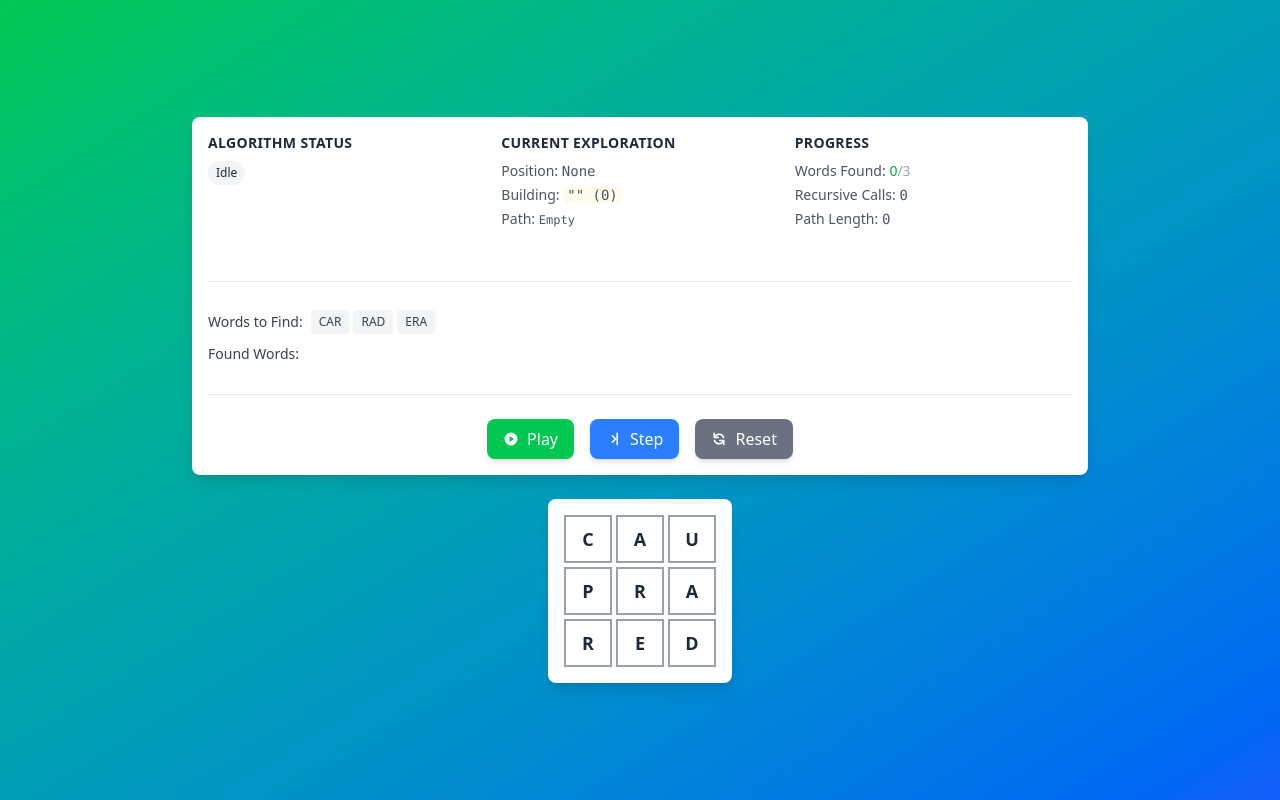
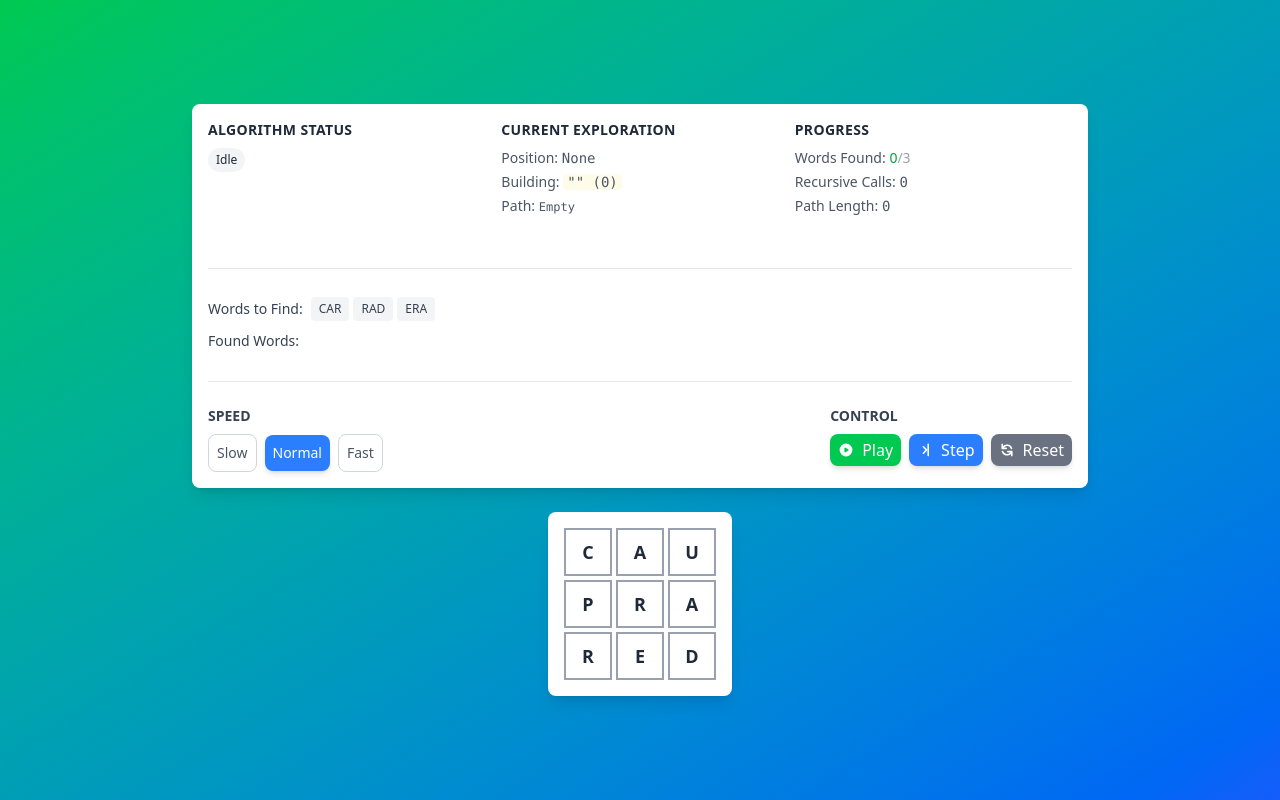
Before and after one commit to tony-montemuro/crossword, a React (Vite) app: page / in a window 1280 px wide. Built offline with nearby package versions, Linux system fonts and the light colour scheme.

Commit message:
add configurable speed

```diff
--- a/src/components/AlgorithmControls.tsx
+++ b/src/components/AlgorithmControls.tsx
@@ -1,4 +1,4 @@
-import { useMemo } from 'react';
+import { useMemo, useState } from 'react';
 import { AlgorithmController } from '../algorithms/AlgorithmController';
 import { wordSearch } from '../algorithms/wordSearch';
 import type { AlgorithmActions, AlgorithmState } from '../types/AlgorithmState';
@@ -11,8 +11,16 @@ interface AlgorithmControlsProps {
 }
 
 export default function AlgorithmControls({ state, actions, board, words }: AlgorithmControlsProps) {
+  const [SPEED_SLOW, SPEED_NORMAL, SPEED_FAST] = [2000, 1000, 500];
+
   const controller = useMemo(() => new AlgorithmController(actions), []);
+  const [speed, setSpeed] = useState<number>(SPEED_NORMAL);
   const algorithmGenerator = wordSearch(board, words);
+
+  const handleSpeedChange = (e: React.MouseEvent<HTMLButtonElement>): void => {
+    controller.reset();
+    setSpeed(parseInt(e.currentTarget.dataset.speed ?? `${SPEED_NORMAL}`));
+  }
 
   const handlePlayPause = () => {
     if (state.isRunning && !state.isPaused) {
@@ -20,7 +28,7 @@ export default function AlgorithmControls({ state, actions, board, words }: Algo
     } else if (state.isPaused) {
       controller.resume();
     } else {
-      controller.startAlgorithm(algorithmGenerator, 1000);
+      controller.startAlgorithm(algorithmGenerator, speed);
     }
   };
 
@@ -28,7 +36,7 @@ export default function AlgorithmControls({ state, actions, board, words }: Algo
     if (state.isRunning) {
       controller.stepOnce();
     } else {
-      controller.startAlgorithm(algorithmGenerator, 1000, true);
+      controller.startAlgorithm(algorithmGenerator, speed, true);
     }
   };
 
@@ -61,14 +69,63 @@ export default function AlgorithmControls({ state, actions, board, words }: Algo
   };
 
   return (
+    <div className="flex flex-row justify-between">
+
+      {/* Speed buttons */ }
       <div>
-      <div className="flex items-center justify-center gap-4">
+        <h3 className="text-sm font-semibold text-gray-700 uppercase mb-2">Speed</h3>
+        <div className="flex items-center justify-center gap-2">
+          <button
+            data-speed={ SPEED_SLOW }
+            onClick={ (e) => handleSpeedChange(e) }
+            className={ `
+        px-2 py-2 rounded-lg font-medium transition-all duration-200 text-sm
+        ${speed === SPEED_SLOW
+                ? 'bg-blue-500 text-white shadow-md'
+                : 'bg-white text-gray-600 border border-gray-300 hover:border-blue-400 hover:text-blue-600'
+              }
+      `}
+          >
+            Slow
+          </button>
+          <button
+            data-speed={ SPEED_NORMAL }
+            onClick={ (e) => handleSpeedChange(e) }
+            className={ `
+        px-2 py-2 rounded-lg font-medium transition-all duration-200 text-sm
+        ${speed === SPEED_NORMAL
+                ? 'bg-blue-500 text-white shadow-md border-transparent'
+                : 'bg-white text-gray-600 border border-gray-300 hover:border-blue-400 hover:text-blue-600'
+              }
+      `}
+          >
+            Normal
+          </button>
+          <button
+            data-speed={ SPEED_FAST }
+            onClick={ (e) => handleSpeedChange(e) }
+            className={ `
+        px-2 py-2 rounded-lg font-medium transition-all duration-200 text-sm
+        ${speed === SPEED_FAST
+                ? 'bg-blue-500 text-white shadow-md'
+                : 'bg-white text-gray-600 border border-gray-300 hover:border-blue-400 hover:text-blue-600'
+              }
+      `}
+          >
+            Fast
+          </button>
+        </div>
+      </div>
+
+      <div className="flex flex-col">
         {/* Play/Pause Button */ }
+        <h3 className="text-sm font-semibold text-gray-700 uppercase mb-2">Control</h3>
+        <div className="flex items-center justify-center gap-2">
           <button
             onClick={ handlePlayPause }
             disabled={ state.isComplete }
             className={ `
-                        flex items-center gap-2 px-4 py-2 rounded-lg font-medium transition-all duration-200
+                        flex items-center gap-2 px-2 py-1 rounded-lg font-medium transition-all duration-200
                         ${state.isComplete
                 ? 'bg-gray-100 text-gray-400 cursor-not-allowed'
                 : state.isRunning && !state.isPaused
@@ -86,7 +143,7 @@ export default function AlgorithmControls({ state, actions, board, words }: Algo
             onClick={ handleStep }
             disabled={ state.isComplete || (state.isRunning && !state.isPaused) }
             className={ `
-    flex items-center gap-2 px-4 py-2 rounded-lg font-medium transition-all duration-200
+    flex items-center gap-2 px-2 py-1 rounded-lg font-medium transition-all duration-200
     ${(state.isComplete || (state.isRunning && !state.isPaused))
                 ? 'bg-gray-100 text-gray-400 cursor-not-allowed'
                 : 'bg-blue-500 hover:bg-blue-600 text-white shadow-md hover:shadow-lg'
@@ -103,7 +160,7 @@ export default function AlgorithmControls({ state, actions, board, words }: Algo
           {/* Reset Button */ }
           <button
             onClick={ handleReset }
-          className="flex items-center gap-2 px-4 py-2 rounded-lg font-medium bg-gray-500 hover:bg-gray-600 text-white shadow-md hover:shadow-lg transition-all duration-200"
+            className="flex items-center gap-2 px-2 py-1 rounded-lg font-medium bg-gray-500 hover:bg-gray-600 text-white shadow-md hover:shadow-lg transition-all duration-200"
           >
             <svg className="w-4 h-4" fill="currentColor" viewBox="0 0 20 20">
               <path fillRule="evenodd" d="M4 2a1 1 0 011 1v2.101a7.002 7.002 0 0111.601 2.566 1 1 0 11-1.885.666A5.002 5.002 0 005.999 7H9a1 1 0 010 2H4a1 1 0 01-1-1V3a1 1 0 011-1zm.008 9.057a1 1 0 011.276.61A5.002 5.002 0 0014.001 13H11a1 1 0 110-2h5a1 1 0 011 1v5a1 1 0 11-2 0v-2.101a7.002 7.002 0 01-11.601-2.566 1 1 0 01.61-1.276z" clipRule="evenodd" />
@@ -111,13 +168,7 @@ export default function AlgorithmControls({ state, actions, board, words }: Algo
             Reset
           </button>
         </div>
-
-      {/* Status Text */ }
-      { state.isComplete && (
-        <div className="text-center mt-3 text-sm text-gray-600">
-          Algorithm completed! Use Reset to start over.
       </div>
-      ) }
     </div>
   );
 }
```
Lines whose indentation alone changed are shown as unchanged.
